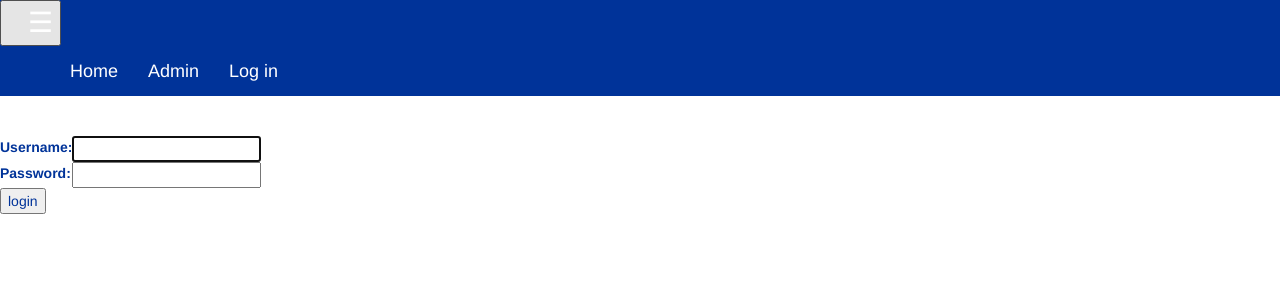
After one commit to chrishaining/Django_gym2, a Django app: page /accounts/login/ in a window 1280 px wide. The commit adds this page. Shown: the top 300 px of the page. Run offline with Django 3.2, Linux system fonts and the light colour scheme; some libraries are stand-ins or nearby versions.

Commit message:
adds login page that takes the user to a member_details page. Still needs log out and a way to get the member's details onto the member_details page.

```diff
--- a/django_gym2/django_gym2/settings.py
+++ b/django_gym2/django_gym2/settings.py
@@ -121,3 +121,5 @@ USE_TZ = True
 STATIC_URL = '/static/'
 
 STATICFILES_DIRS = [os.path.join(BASE_DIR, 'static'),]
+
+LOGIN_REDIRECT_URL = '/gym/member_details'
--- a/django_gym2/django_gym2/urls.py
+++ b/django_gym2/django_gym2/urls.py
@@ -15,8 +15,13 @@ Including another URLconf
 """
 from django.contrib import admin
 from django.urls import include, path
+from django.contrib.auth.views import LoginView
+from django.contrib.auth.views import LogoutView
+
 
 urlpatterns = [
     path('gym/', include('gym.urls')),
-    path('admin/', admin.site.urls)
+    path('admin/', admin.site.urls),
+    path('accounts/login/', LoginView.as_view(), name='login'),
+    path('accounts/logout/', LogoutView.as_view(next_page='/gym'), name='logout')
 ]
--- a/django_gym2/gym/urls.py
+++ b/django_gym2/gym/urls.py
@@ -1,6 +1,8 @@
 from django.urls import path
 from . import views
 
+# I think views.index is the index method defines in views.py
 urlpatterns = [
     path('', views.index, name='index'),
+    path('member_details/', views.member, name='member_details')
 ]
--- a/django_gym2/templates/base.html
+++ b/django_gym2/templates/base.html
@@ -22,7 +22,7 @@
                 <ul class="navbar-nav">
                     <li class="nav"><a class="navbar-brand" href="{% url 'index' %}">Home</a></li>
                     <li class="nav"><a class="navbar-brand " href="/admin">Admin</a></li>
-                    </li>
+                    <li class="nav"><a class="navbar-brand " href="{% url 'login' %}">Log in</a></li>
                 </ul>
             </div>
         </nav>
--- /dev/null
+++ b/django_gym2/templates/registration/login.html
@@ -0,0 +1,24 @@
+{% extends "base.html" %}
+
+{% block content %}
+{% if form.errors %}
+<p>Your username and password didn't match. Please try again.</p>
+{% endif %}
+
+<form method="post" action="{% url 'login' %}">
+  {% csrf_token %}
+  <table>
+    <tr>
+      <td>{{ form.username.label_tag }}</td>
+      <td>{{ form.username }}</td>
+    </tr>
+    <tr>
+      <td>{{ form.password.label_tag }}</td>
+      <td>{{ form.password }}</td>
+    </tr>
+  </table>
+
+  <input type="submit" value="login" />
+  <input type="hidden" name="next" value="{{ next }}" />
+</form>
+{% endblock %}
```
Also changed, not shown: django_gym2/gym/views.py (+7 -1 lines), django_gym2/templates/gym/member_details.html (added, +16 -0 lines), django_gym2/db.sqlite3.
